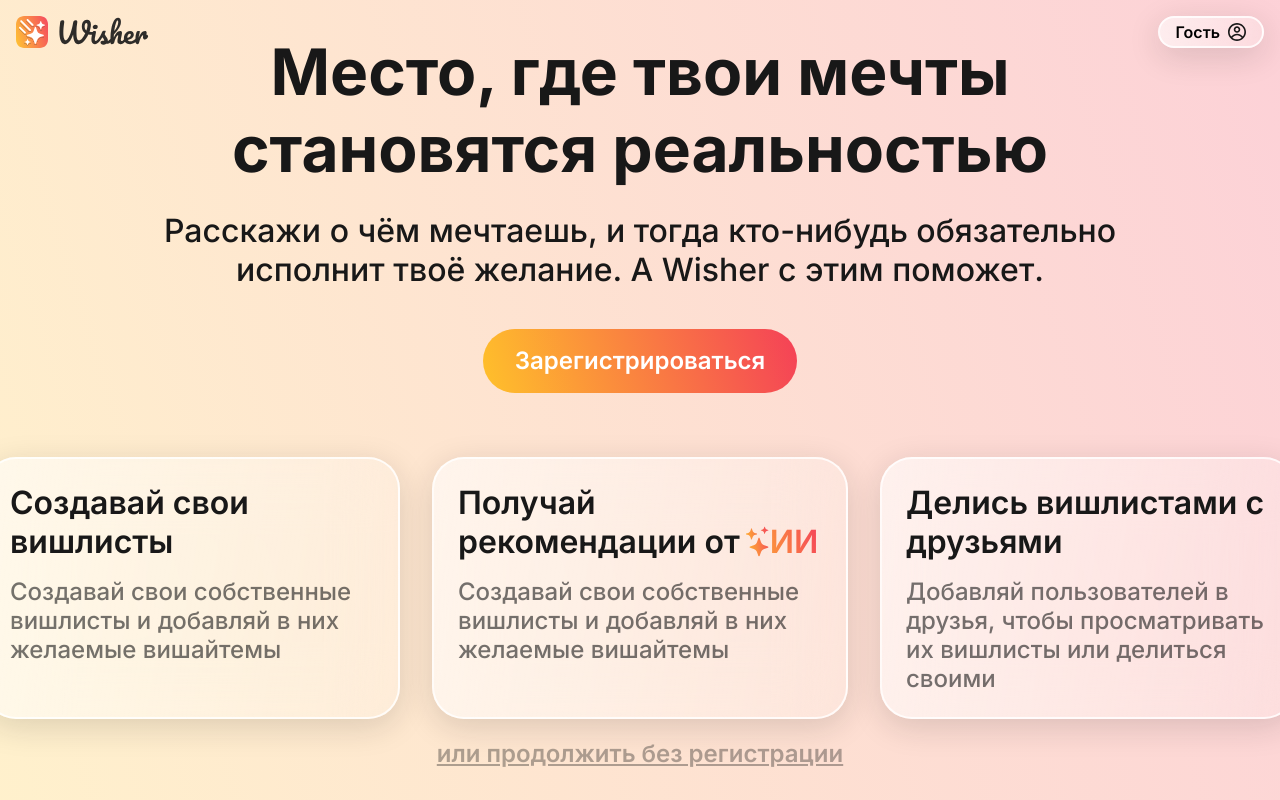
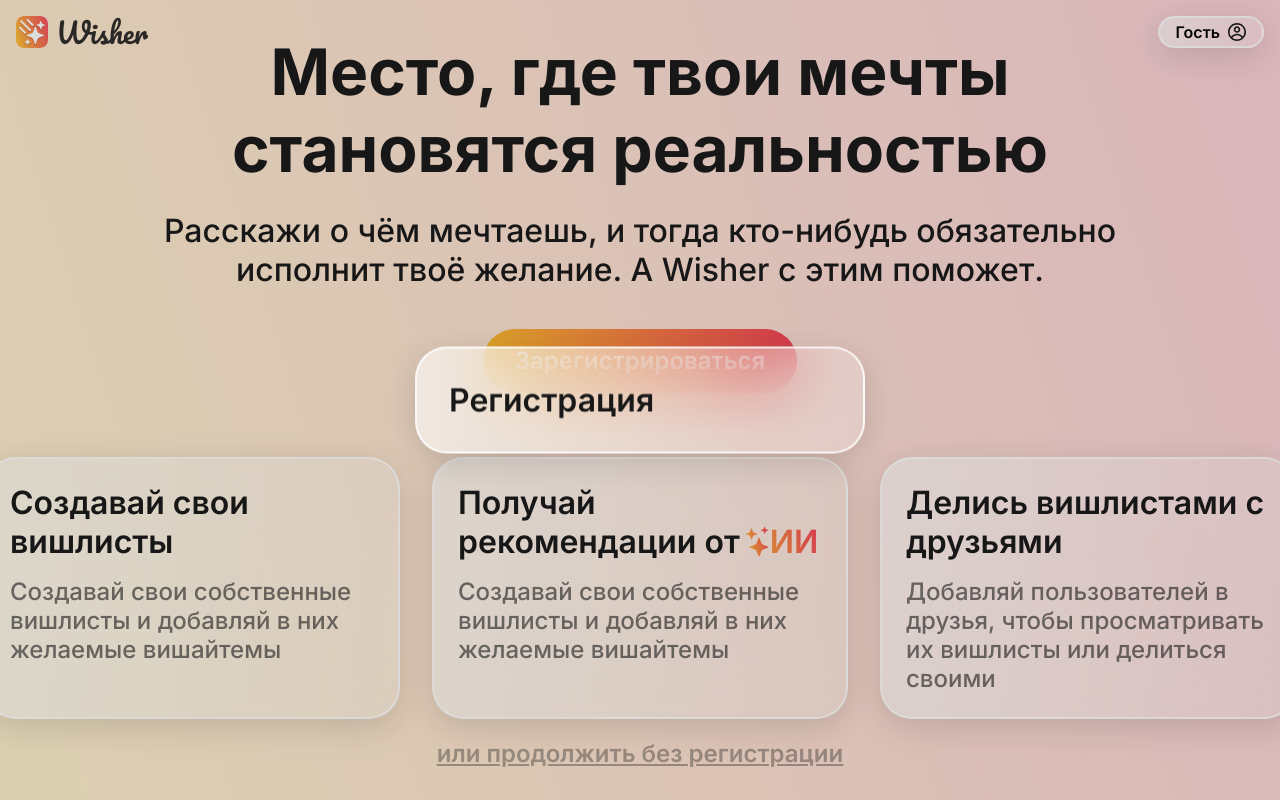
Before and after one commit to Wisher-Developers/wisher-frontend, a React (Vite) app: page / in a window 1280 px wide. Both pictures are taken after a click on the button "Зарегистрироваться". Built offline with nearby package versions, Linux system fonts and the light colour scheme.

Commit message:
feat: init signup form

```diff
--- a/package.json
+++ b/package.json
@@ -12,11 +12,14 @@
   "dependencies": {
     "@reduxjs/toolkit": "^2.3.0",
     "@types/node": "^22.8.6",
+    "clsx": "^2.1.1",
     "js-cookie": "^3.0.5",
     "react": "^18.3.1",
     "react-dom": "^18.3.1",
+    "react-hook-form": "^7.53.1",
     "react-redux": "^9.1.2",
     "react-router-dom": "^6.27.0",
+    "react-transition-group": "^4.4.5",
     "styled-components": "^6.1.13",
     "vite-tsconfig-paths": "^5.0.1"
   },
@@ -25,6 +28,7 @@
     "@types/js-cookie": "^3.0.6",
     "@types/react": "^18.3.12",
     "@types/react-dom": "^18.3.1",
+    "@types/react-transition-group": "^4.4.11",
     "@typescript-eslint/eslint-plugin": "^8.12.2",
     "@typescript-eslint/parser": "^8.12.2",
     "@vitejs/plugin-react": "^4.3.3",
--- /dev/null
+++ b/src/features/signup/ui/SignUpPopup.tsx
@@ -0,0 +1,32 @@
+import { useState } from "react"
+
+import styled from "styled-components"
+
+import { text32SemiBold } from "@shared/fonts"
+import Popup from "@shared/ui/Popup"
+
+type SignUpPopupProps = {
+  isOpen: boolean
+  close: () => void
+}
+
+export default function SignUpPopup({ isOpen, close }: SignUpPopupProps) {
+  const [isSignUp, setIsSignUp] = useState(true)
+
+  return (
+    <StyledPopup isOpen={isOpen} close={close}>
+      <h4>Регистрация</h4>
+    </StyledPopup>
+  )
+}
+
+const StyledPopup = styled(Popup)`
+  border-radius: 32px;
+  width: 450px;
+  padding: 32px;
+  box-sizing: border-box;
+
+  > h4 {
+    ${text32SemiBold};
+  }
+`
--- a/src/pages/home/ui/HomePage.tsx
+++ b/src/pages/home/ui/HomePage.tsx
@@ -1,5 +1,6 @@
 import styled from "styled-components"
 
+import SignUpPopup from "@features/signup/ui/SignUpPopup"
 import AiStartIcon from "@shared/assets/AiStarsIcon"
 import {
   header64,
@@ -8,10 +9,13 @@ import {
   text32,
   text32SemiBold,
 } from "@shared/fonts"
+import usePopup from "@shared/hooks/usePopup"
 import Button from "@shared/ui/Button"
 import Container from "@shared/ui/Container"
 
 export default function HomePage() {
+  const { isOpen, close, open } = usePopup()
+
   return (
     <Wrapper>
       <Top>
@@ -23,7 +27,9 @@ export default function HomePage() {
           </p>
         </Header>
 
-        <Button size="l">Зарегистрироваться</Button>
+        <Button size="l" onClick={open}>
+          Зарегистрироваться
+        </Button>
       </Top>
 
       <Bottom>
@@ -59,6 +65,8 @@ export default function HomePage() {
 
         <ContinueButton>или продолжить без регистрации</ContinueButton>
       </Bottom>
+
+      <SignUpPopup isOpen={isOpen} close={close} />
     </Wrapper>
   )
 }
--- /dev/null
+++ b/src/shared/hooks/usePopup.ts
@@ -0,0 +1,11 @@
+import { useState } from "react"
+
+export default function usePopup() {
+  const [isOpen, setIsOpen] = useState(false)
+
+  const open = () => setIsOpen(true)
+
+  const close = () => setIsOpen(false)
+
+  return { isOpen, open, close }
+}
--- /dev/null
+++ b/src/shared/ui/Popup.tsx
@@ -0,0 +1,119 @@
+import { MouseEventHandler, ReactNode, useRef } from "react"
+
+import clsx from "clsx"
+import { Transition } from "react-transition-group"
+import styled from "styled-components"
+
+import Container from "./Container"
+
+type PopupProps = {
+  isOpen: boolean
+  close: () => void
+  onCloseEnd?: () => void
+  children?: ReactNode
+  className?: string
+}
+
+export default function Popup({
+  isOpen,
+  close,
+  onCloseEnd,
+  children,
+  className,
+}: PopupProps) {
+  const wrapper = useRef<HTMLDivElement>(null)
+
+  const stopPropagation: MouseEventHandler<HTMLDivElement> = event =>
+    event.stopPropagation()
+
+  return (
+    <Transition
+      in={isOpen}
+      timeout={200}
+      onExited={onCloseEnd}
+      appear
+      nodeRef={wrapper}
+    >
+      {state => (
+        <Background
+          onMouseDown={state === "entered" ? close : stopPropagation}
+          onClick={stopPropagation}
+          data-open={state}
+          ref={wrapper}
+        >
+          <PopupWrapper
+            className={clsx(className)}
+            onMouseDown={stopPropagation}
+            onClick={stopPropagation}
+            data-open={state}
+          >
+            {children}
+          </PopupWrapper>
+        </Background>
+      )}
+    </Transition>
+  )
+}
+
+const Background = styled.div`
+  background: var(--color-shadow);
+  width: 100vw;
+  height: 100vh;
+  position: fixed;
+  top: 0;
+  left: 0;
+  right: 0;
+  bottom: 0;
+  z-index: 500;
+
+  &[data-open="entering"] {
+    animation: appear 0.2s ease-out;
+  }
+
+  &[data-open="exiting"] {
+    animation: appear 0.2s ease-out reverse;
+  }
+
+  &[data-open="exited"] {
+    display: none;
+  }
+
+  @keyframes appear {
+    from {
+      background: transparent;
+    }
+    to {
+      background: var(--color-shadow);
+    }
+  }
+`
+
+const PopupWrapper = styled(Container)`
+  position: relative;
+  margin: 0 auto;
+  top: 50%;
+  transform: translateY(-50%);
+  opacity: 1;
+
+  &[data-open="entering"] {
+    animation: popup 0.2s ease-in-out;
+  }
+
+  &[data-open="exiting"] {
+    animation: popup 0.2s ease-in-out reverse;
+  }
+
+  &[data-open="exited"] {
+    display: none;
+  }
+
+  @keyframes popup {
+    from {
+      opacity: 0;
+    }
+
+    to {
+      opacity: 1;
+    }
+  }
+`
```
Also changed, not shown: 1 other file (tests, documents, lock files or other folders).
